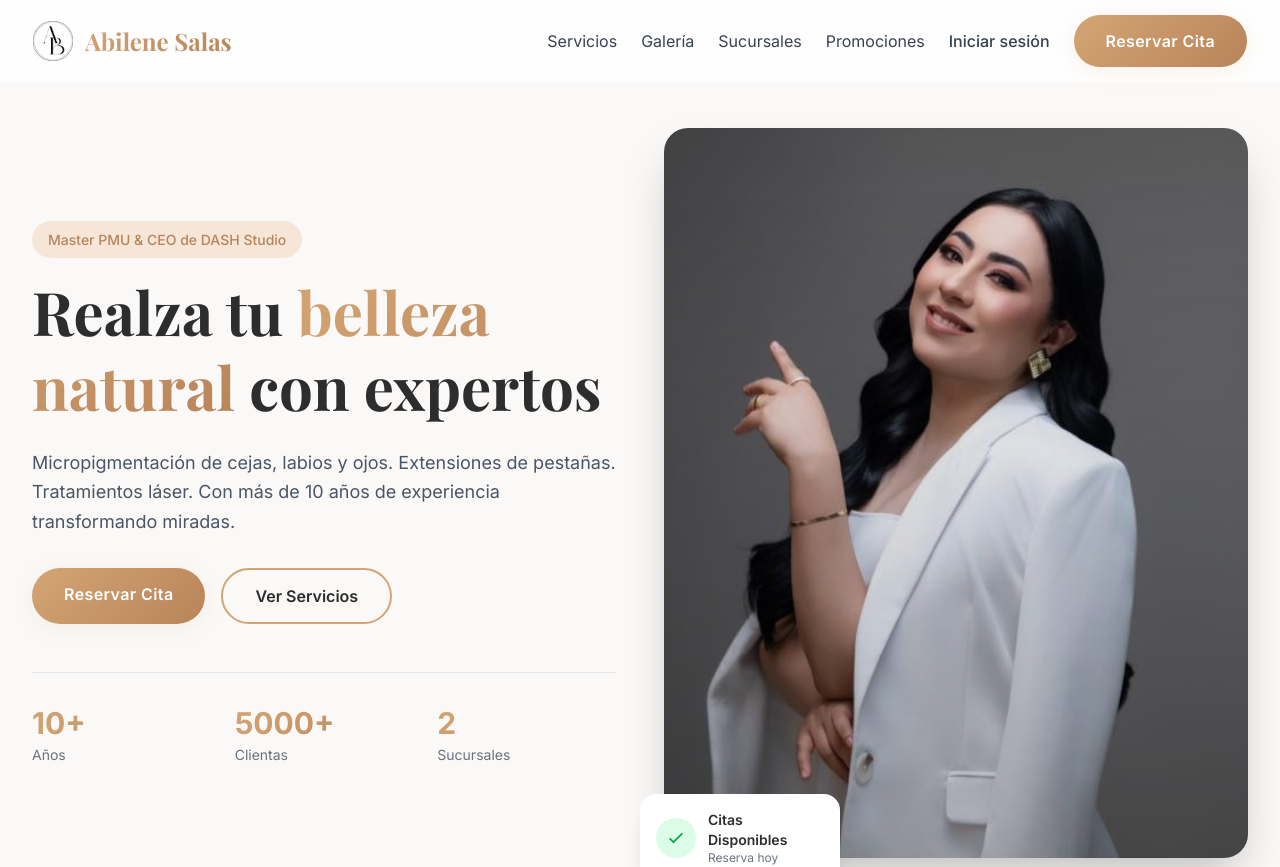
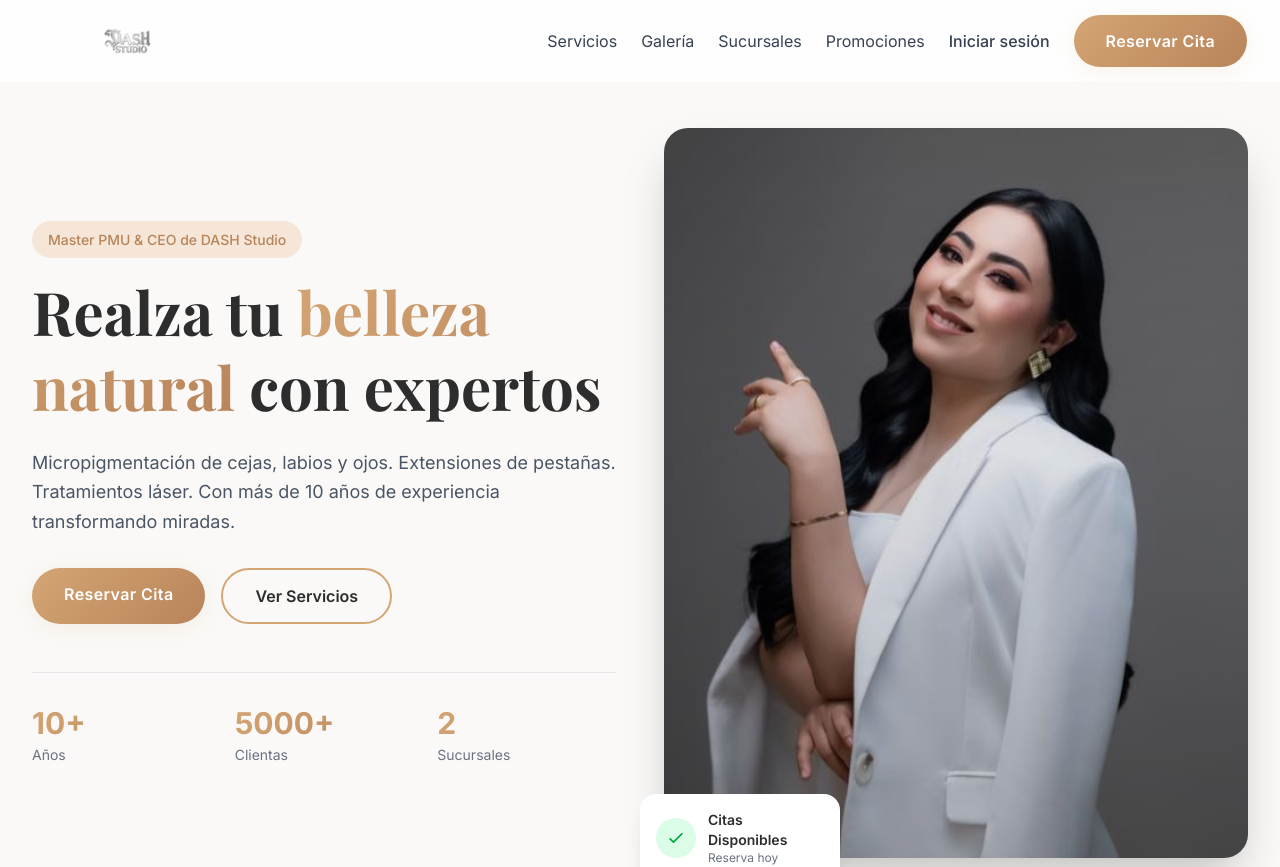
Before and after one commit to amaurycolochos7/abilenesalas, a Next.js app: page / in a window 1280 px wide. Shown: the top 867 px of the page. Built offline with nearby package versions, Linux system fonts and the light colour scheme; a web font is replaced by a local one.

Commit message:
Update: nuevo logo DASH Studio en todas las paginas

```diff
--- a/src/app/admin/login/page.tsx
+++ b/src/app/admin/login/page.tsx
@@ -57,8 +57,8 @@ export default function AdminLoginPage() {
                     <div className="inline-flex items-center justify-center space-x-3 mb-6">
                         <div className="relative w-12 h-12 bg-white rounded-lg p-2">
                             <Image
-                                src="/images/logo/logo.png"
-                                alt="Abilene Salas Logo"
+                                src="/images/logo/dash-studio-logo.png"
+                                alt="DASH Studio Logo"
                                 fill
                                 className="object-contain"
                             />
--- a/src/app/galeria/page.tsx
+++ b/src/app/galeria/page.tsx
@@ -70,8 +70,8 @@ export default function GaleriaPage() {
                         <Link href="/" className="flex items-center space-x-2 sm:space-x-3">
                             <div className="relative w-8 h-8 sm:w-10 sm:h-10">
                                 <Image
-                                    src="/images/logo/logo.png"
-                                    alt="Abilene Salas Logo"
+                                    src="/images/logo/dash-studio-logo.png"
+                                    alt="DASH Studio Logo"
                                     fill
                                     className="object-contain"
                                 />
--- a/src/app/login/page.tsx
+++ b/src/app/login/page.tsx
@@ -51,8 +51,8 @@ export default function LoginPage() {
                     <Link href="/" className="inline-flex items-center justify-center space-x-3 mb-6">
                         <div className="relative w-12 h-12">
                             <Image
-                                src="/images/logo/logo.png"
-                                alt="Abilene Salas Logo"
+                                src="/images/logo/dash-studio-logo.png"
+                                alt="DASH Studio Logo"
                                 fill
                                 className="object-contain"
                             />
--- a/src/app/page.tsx
+++ b/src/app/page.tsx
@@ -46,18 +46,16 @@ export default function Home() {
         <div className="max-w-7xl mx-auto px-4 sm:px-6 lg:px-8">
           <div className="flex justify-between items-center h-20">
             {/* Logo */}
-            <Link href="/" className="flex items-center space-x-2 sm:space-x-3">
-              <div className="relative w-8 h-8 sm:w-10 sm:h-10">
+            <Link href="/" className="flex items-center">
+              <div className="relative h-12 w-40 sm:h-14 sm:w-48">
                 <Image
-                  src="/images/logo/logo.png"
-                  alt="Abilene Salas Logo"
+                  src="/images/logo/dash-studio-logo.png"
+                  alt="DASH Studio Logo"
                   fill
                   className="object-contain"
+                  priority
                 />
               </div>
-              <span className="text-lg sm:text-2xl font-bold gradient-text" style={{ fontFamily: 'var(--font-display)' }}>
-                Abilene Salas
-              </span>
             </Link>
 
             {/* Desktop Menu */}
@@ -396,17 +394,14 @@ export default function Home() {
           <div className="grid grid-cols-1 sm:grid-cols-2 lg:grid-cols-4 gap-6 sm:gap-8">
             <div className="lg:col-span-2">
               <div className="flex items-center space-x-2 mb-4">
-                <div className="relative w-8 h-8">
+                <div className="relative h-12 w-40">
                   <Image
-                    src="/images/logo/logo.png"
-                    alt="Abilene Salas Logo"
+                    src="/images/logo/dash-studio-logo.png"
+                    alt="DASH Studio Logo"
                     fill
                     className="object-contain brightness-0 invert"
                   />
                 </div>
-                <h3 className="text-xl sm:text-2xl font-bold gradient-text" style={{ fontFamily: 'var(--font-display)' }}>
-                  Abilene Salas
-                </h3>
               </div>
               <p className="text-sm sm:text-base text-gray-400 mb-4 max-w-md">
                 Master en Micropigmentación y CEO de DASH Studio. Transformando miradas con pasión y profesionalismo.
--- a/src/app/privacidad/page.tsx
+++ b/src/app/privacidad/page.tsx
@@ -13,8 +13,8 @@ export default function PrivacidadPage() {
                         <Link href="/" className="flex items-center space-x-2 sm:space-x-3">
                             <div className="relative w-8 h-8 sm:w-10 sm:h-10">
                                 <Image
-                                    src="/images/logo/logo.png"
-                                    alt="Abilene Salas Logo"
+                                    src="/images/logo/dash-studio-logo.png"
+                                    alt="DASH Studio Logo"
                                     fill
                                     className="object-contain"
                                 />
--- a/src/app/promociones/page.tsx
+++ b/src/app/promociones/page.tsx
@@ -127,8 +127,8 @@ export default function PromocionesPage() {
                         <Link href="/" className="flex items-center space-x-2 sm:space-x-3">
                             <div className="relative w-8 h-8 sm:w-10 sm:h-10">
                                 <Image
-                                    src="/images/logo/logo.png"
-                                    alt="Abilene Salas Logo"
+                                    src="/images/logo/dash-studio-logo.png"
+                                    alt="DASH Studio Logo"
                                     fill
                                     className="object-contain"
                                 />
--- a/src/app/registro/page.tsx
+++ b/src/app/registro/page.tsx
@@ -92,8 +92,8 @@ export default function RegistroPage() {
                     <Link href="/" className="inline-flex items-center justify-center space-x-3 mb-6">
                         <div className="relative w-12 h-12">
                             <Image
-                                src="/images/logo/logo.png"
-                                alt="Abilene Salas Logo"
+                                src="/images/logo/dash-studio-logo.png"
+                                alt="DASH Studio Logo"
                                 fill
                                 className="object-contain"
                             />
--- a/src/app/reservar/page.tsx
+++ b/src/app/reservar/page.tsx
@@ -288,8 +288,8 @@ function ReservarContent() {
                     <Link href="/" className="flex items-center space-x-3">
                         <div className="relative w-10 h-10 sm:w-12 sm:h-12">
                             <Image
-                                src="/images/logo/logo.png"
-                                alt="Abilene Salas Logo"
+                                src="/images/logo/dash-studio-logo.png"
+                                alt="DASH Studio Logo"
                                 fill
                                 className="object-contain"
                             />
--- a/src/app/servicios/page.tsx
+++ b/src/app/servicios/page.tsx
@@ -310,8 +310,8 @@ export default function ServiciosPage() {
                         <Link href="/" className="flex items-center space-x-2 sm:space-x-3">
                             <div className="relative w-8 h-8 sm:w-10 sm:h-10">
                                 <Image
-                                    src="/images/logo/logo.png"
-                                    alt="Abilene Salas Logo"
+                                    src="/images/logo/dash-studio-logo.png"
+                                    alt="DASH Studio Logo"
                                     fill
                                     className="object-contain"
                                 />
--- a/src/app/sucursales/page.tsx
+++ b/src/app/sucursales/page.tsx
@@ -65,8 +65,8 @@ export default function SucursalesPage() {
                         <Link href="/" className="flex items-center space-x-2 sm:space-x-3">
                             <div className="relative w-8 h-8 sm:w-10 sm:h-10">
                                 <Image
-                                    src="/images/logo/logo.png"
-                                    alt="Abilene Salas Logo"
+                                    src="/images/logo/dash-studio-logo.png"
+                                    alt="DASH Studio Logo"
                                     fill
                                     className="object-contain"
                                 />
--- a/src/app/terminos/page.tsx
+++ b/src/app/terminos/page.tsx
@@ -13,8 +13,8 @@ export default function TerminosPage() {
                         <Link href="/" className="flex items-center space-x-2 sm:space-x-3">
                             <div className="relative w-8 h-8 sm:w-10 sm:h-10">
                                 <Image
-                                    src="/images/logo/logo.png"
-                                    alt="Abilene Salas Logo"
+                                    src="/images/logo/dash-studio-logo.png"
+                                    alt="DASH Studio Logo"
                                     fill
                                     className="object-contain"
                                 />
```
Also changed, not shown: public/images/logo/dash-studio-logo.png (added), src/app/layout.tsx (line endings or trailing spaces).
